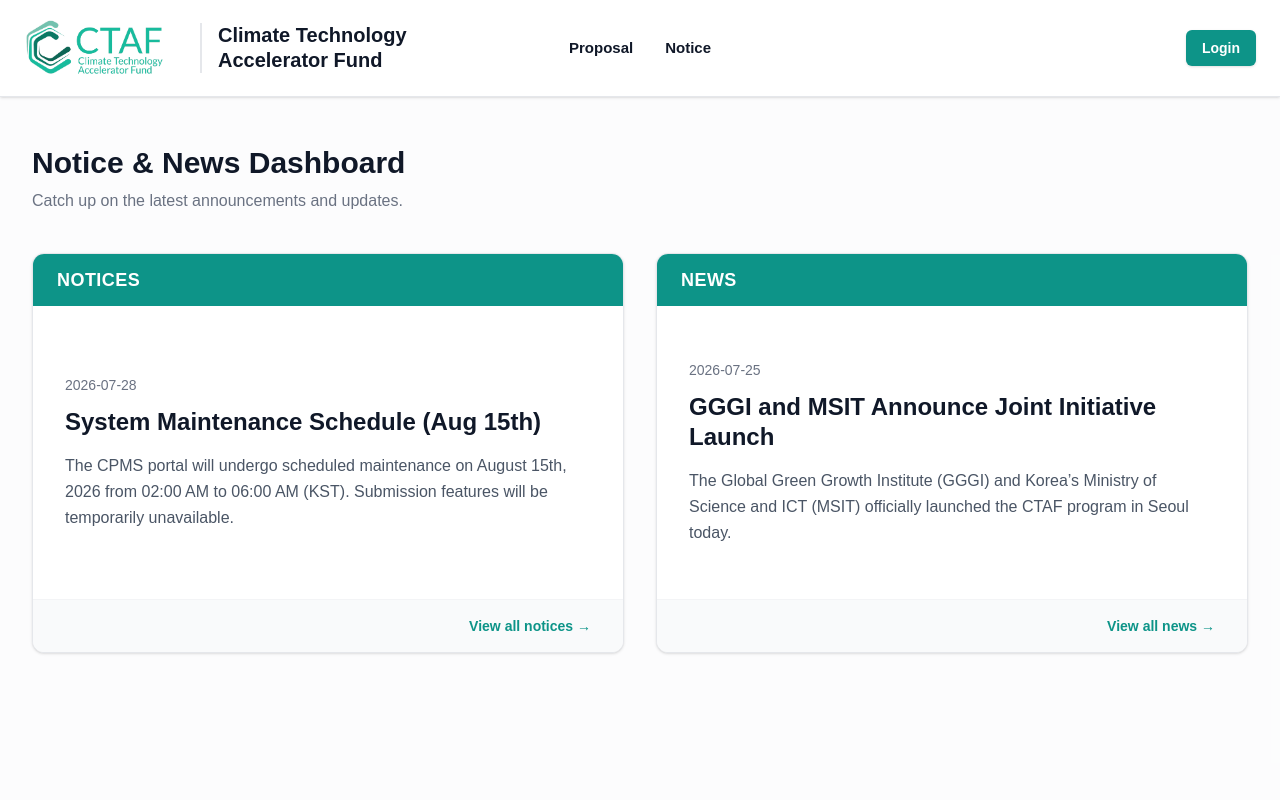
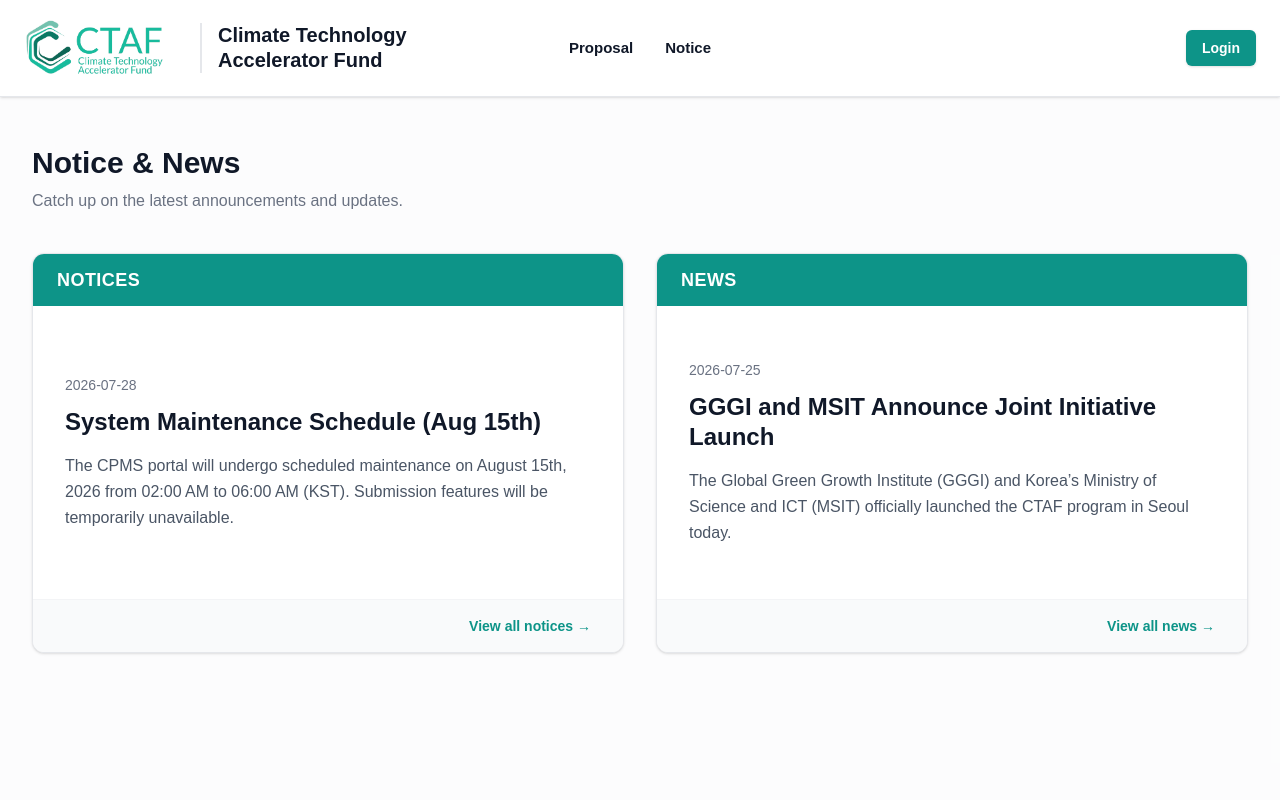
Before and after one commit to LzLLC2022/CPMS, a Next.js app: page /notice in a window 1280 px wide. Shown: the top 800 px of the page. Built offline with nearby package versions, Linux system fonts and the light colour scheme.

Commit message:
Update Notice dashboard title and make section headers clickable

```diff
--- a/src/app/notice/page.tsx
+++ b/src/app/notice/page.tsx
@@ -26,9 +26,9 @@ export default function NoticeDashboard() {
 
   const renderRollingCard = (item: NoticeItem, label: string, basePath: string) => (
     <div className="flex flex-col h-full bg-white rounded-xl shadow-sm border border-gray-200 overflow-hidden hover:shadow-md transition-shadow">
-      <div className="bg-primary-600 px-6 py-3">
+      <Link href={`/notice/${basePath}`} className="bg-primary-600 px-6 py-3 hover:bg-primary-700 transition-colors block">
         <h3 className="text-white font-bold text-lg tracking-wide uppercase">{label}</h3>
-      </div>
+      </Link>
       <div className="p-8 flex flex-col flex-1 justify-center animate-fade-in-up">
         <div className="text-sm text-gray-500 mb-3">{item.date}</div>
         <Link href={`/notice/${basePath}/${item.id}`} className="block group">
@@ -54,7 +54,7 @@ export default function NoticeDashboard() {
   return (
     <div className="max-w-7xl mx-auto px-4 sm:px-6 lg:px-8 py-12 min-h-[calc(100vh-80px)] bg-gray-50/50">
       <div className="mb-10">
-        <h2 className="text-3xl font-extrabold text-gray-900">Notice & News Dashboard</h2>
+        <h2 className="text-3xl font-extrabold text-gray-900">Notice & News</h2>
         <p className="text-gray-500 mt-2">Catch up on the latest announcements and updates.</p>
       </div>
 
```
